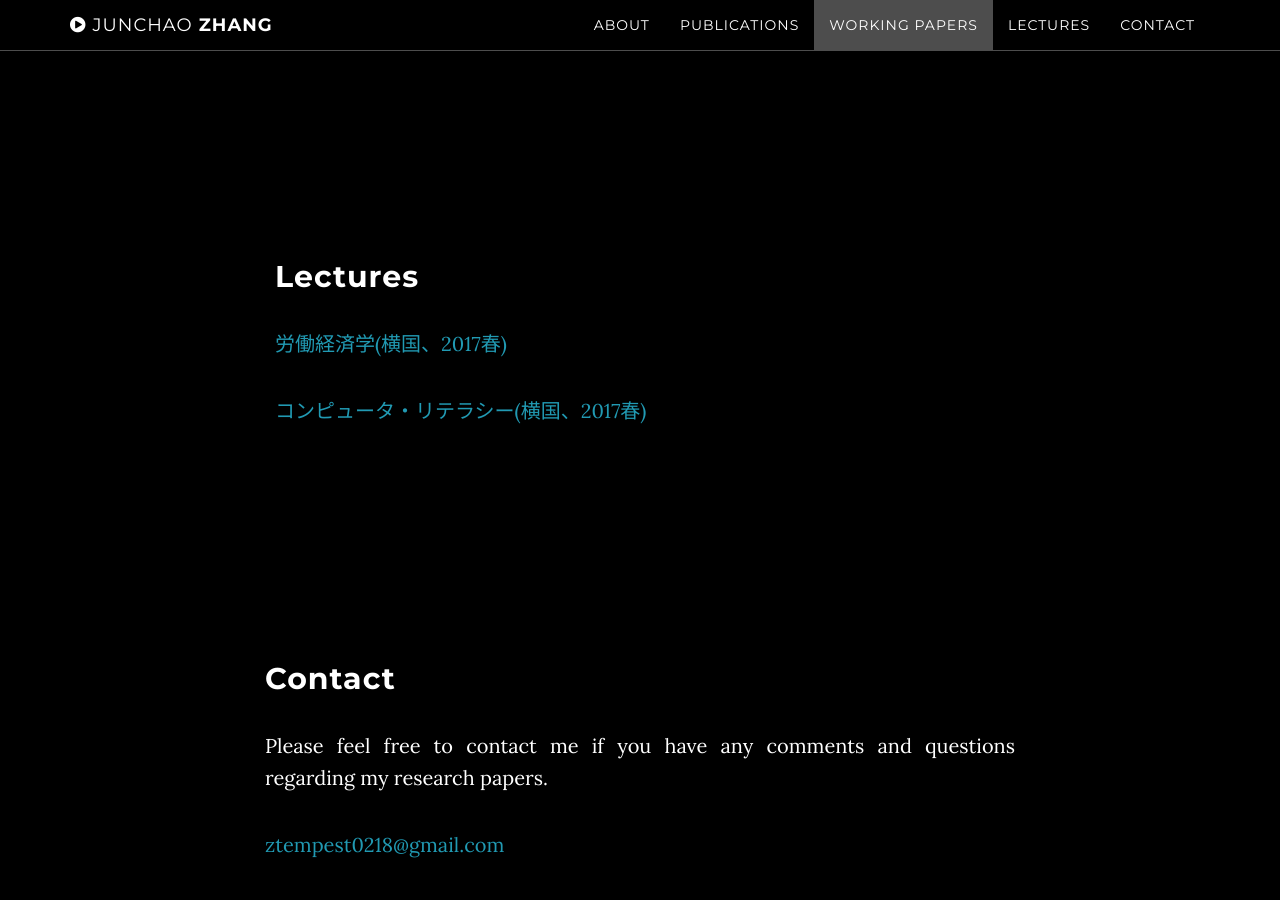
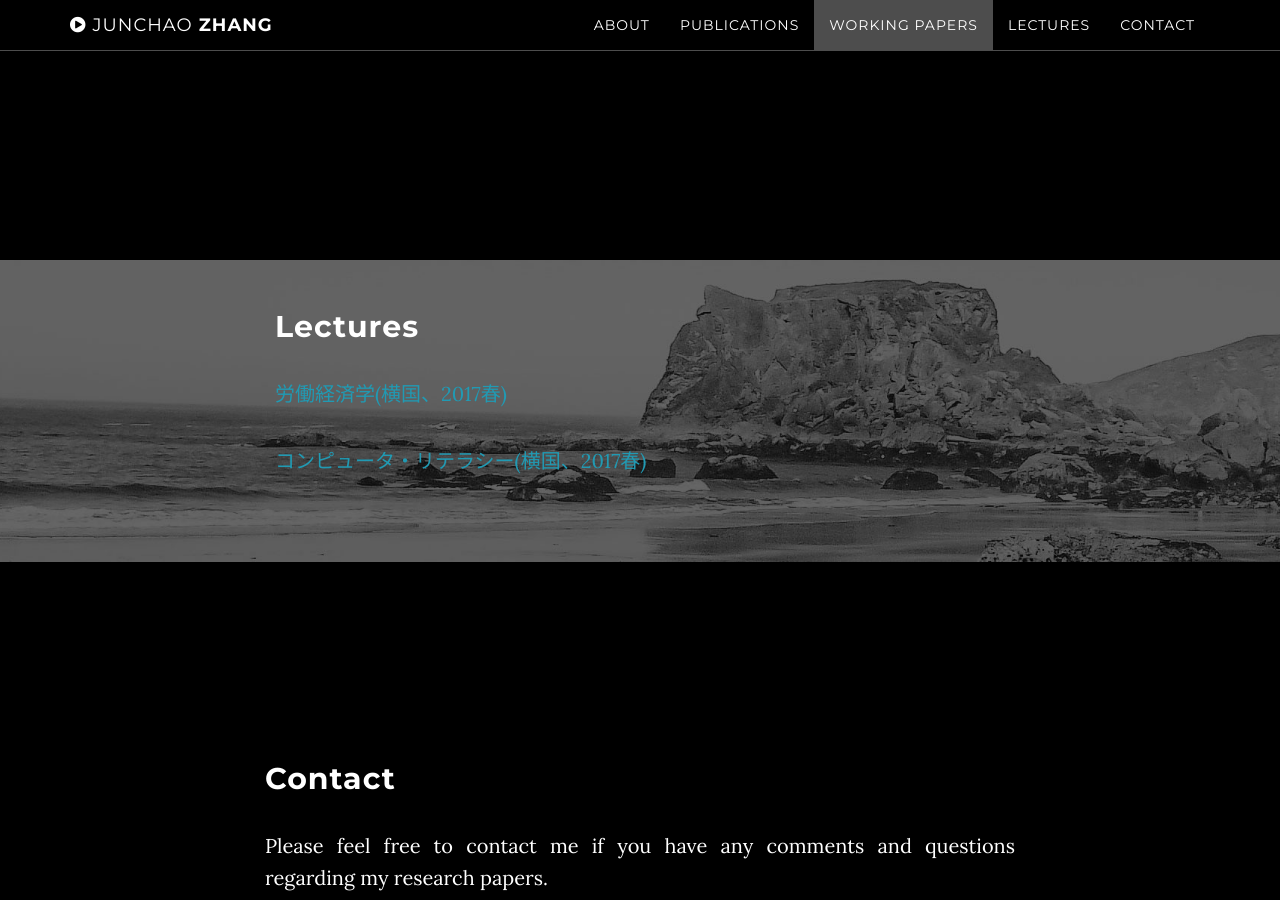
Before and after one commit to ztempest0218/ztempest0218.github.io, a Jekyll site: the page built from index.html, in a window 1280 px wide and 900 px high, scrolled down 3252 px. Built offline with Jekyll 4.4.1, drawn with Linux system fonts in a browser that asks for light colours.

Commit message:
Update grayscale.css

```diff
--- a/_includes/css/grayscale.css
+++ b/_includes/css/grayscale.css
@@ -252,7 +252,7 @@ a:focus {
     padding-top: 100px;
 }
 
-.download-section {
+.lectures-section {
     width: 100%;
     padding: 50px 0;
     color: #fff;
```
